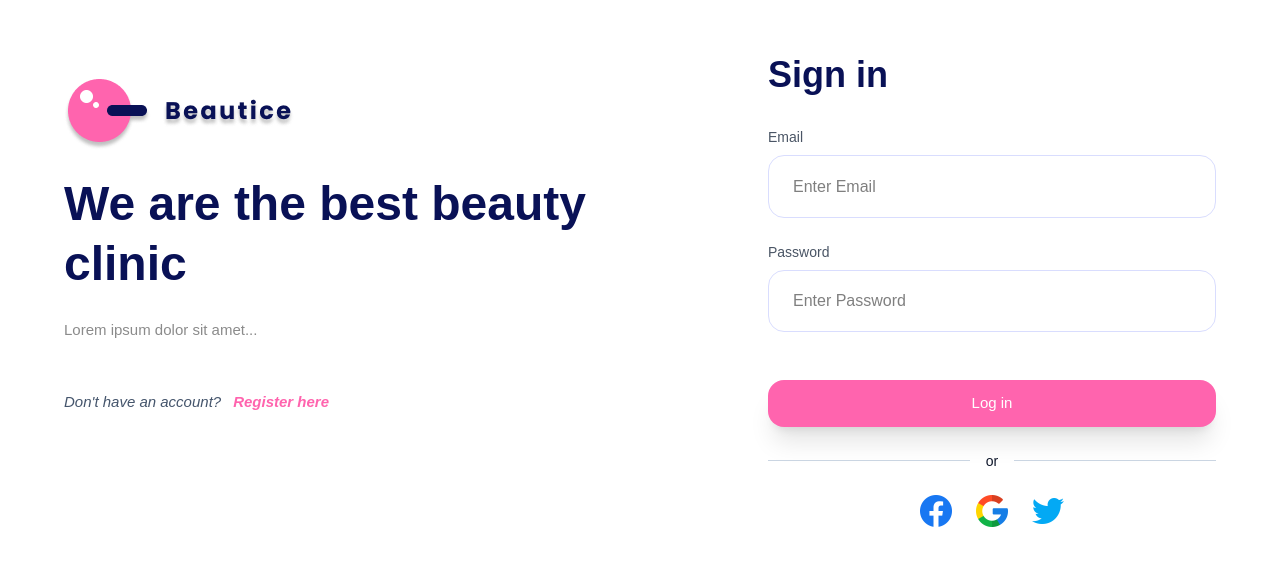
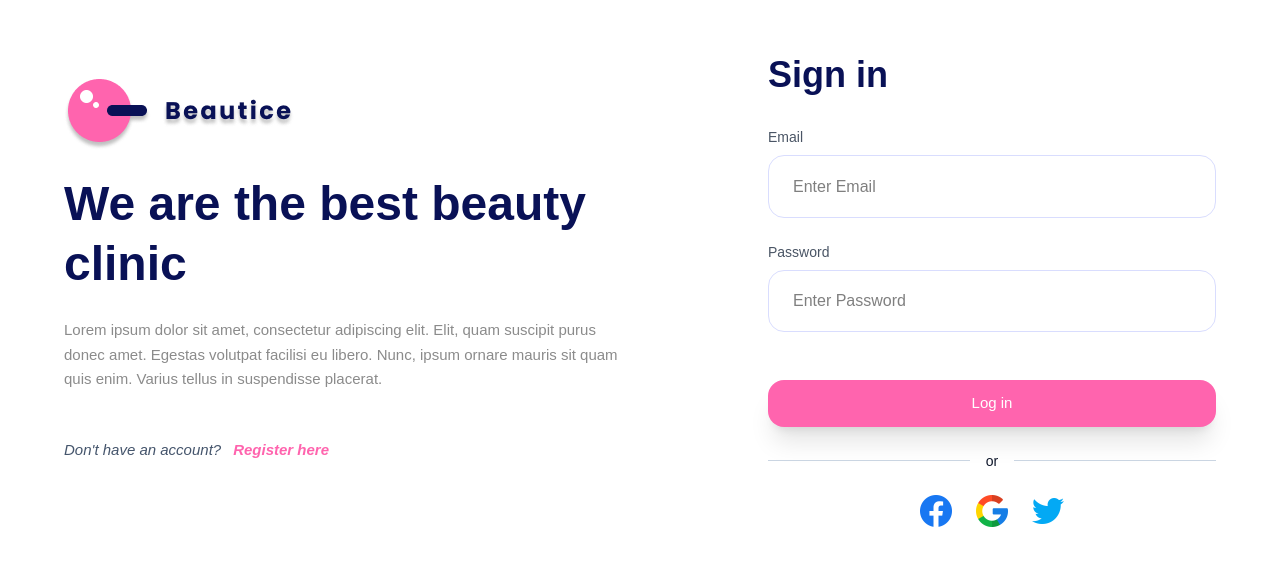
Before and after one commit to hungpel/BeautyAndClinic, a React (Vite) app in the folder beauty-and-clinic-react-app/: page /login in a window 1280 px wide. Shown: the part 109-674 px from the top of the page. Built offline with nearby package versions, Linux system fonts and the light colour scheme.

Commit message:
update login content

```diff
--- a/beauty-and-clinic-react-app/src/pages/Login/Login.jsx
+++ b/beauty-and-clinic-react-app/src/pages/Login/Login.jsx
@@ -64,7 +64,7 @@ function Login() {
                             We are the best beauty clinic
                         </h1>
                         <p className="text-[15px] text-[#8B8B8B] mt-6 leading-relaxed">
-                            Lorem ipsum dolor sit amet...
+                            Lorem ipsum dolor sit amet, consectetur adipiscing elit. Elit, quam suscipit purus donec amet. Egestas volutpat facilisi eu libero. Nunc, ipsum ornare mauris sit quam quis enim. Varius tellus in suspendisse placerat.
                         </p>
                         <p className="text-[15px] italic mt-6 lg:mt-12 text-slate-600">
                             Don't have an account?
```
